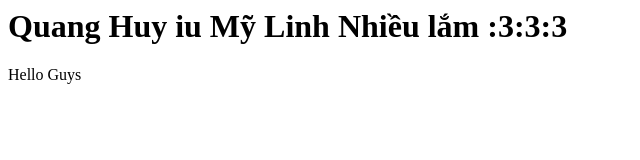
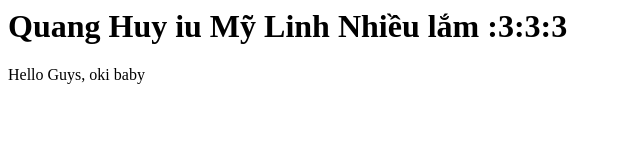
Before and after one commit to tranhuy02112002/HelloBBC, a plain HTML site: page index.html in a window 1280 px wide. Shown: the full height of the page, 0-640 px from the left. Drawn offline with Linux system fonts and the light colour scheme.

Commit message:
Update index.html

```diff
--- a/index.html
+++ b/index.html
@@ -1,3 +1,3 @@
 <h1>Quang Huy iu Mỹ Linh Nhiều lắm :3:3:3
 </h1>
-<p>Hello Guys</p>
+<p>Hello Guys, oki baby</p>
```
